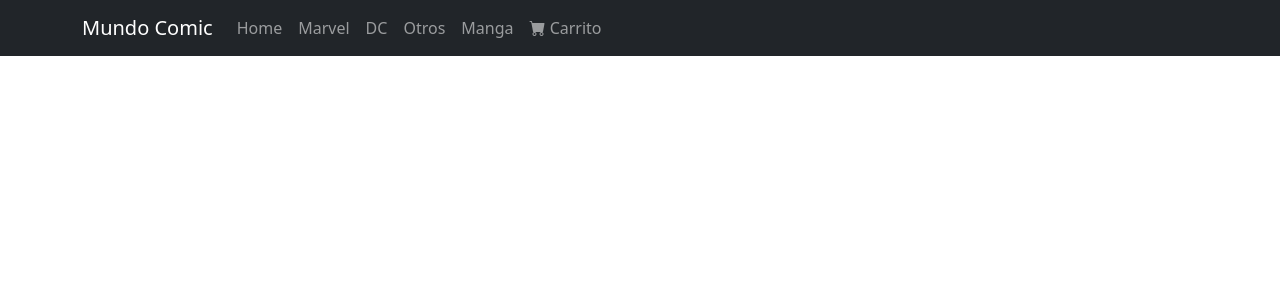
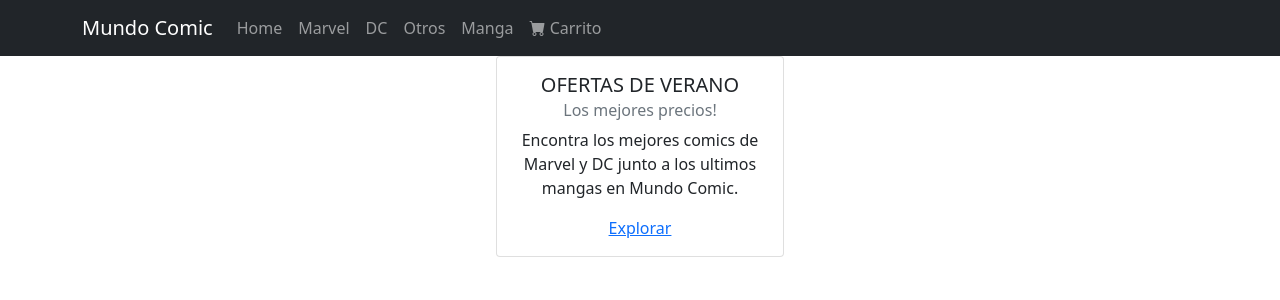
Before and after one commit to gsancineto/eccommerce_coderhouse, a React (Create React App) app: page / in a window 1280 px wide. Shown: the top 300 px of the page. Built offline with nearby package versions, Linux system fonts and the light colour scheme.

Commit message:
itemlist container y cartwidget

```diff
--- a/src/App.js
+++ b/src/App.js
@@ -1,11 +1,12 @@
 import './App.css';
+import ItemListContainer from './components/ItemListContainer';
 import NavBar from './components/NavBar';
 
 function App() {
   return (
     <div className="App">
       <NavBar/>
-
+      <ItemListContainer/>
     </div>
   );
 }
--- /dev/null
+++ b/src/components/CartWidget.js
@@ -0,0 +1,5 @@
+export default function CartWidget(){
+    return(
+        <i class="bi bi-cart-fill"/>
+    )
+}
--- /dev/null
+++ b/src/components/ItemListContainer.js
@@ -0,0 +1,23 @@
+import { Card } from "react-bootstrap"
+
+const cardStyle = {
+    width: '18rem',
+    margin: '0 auto'
+}
+
+export default function ItemListContainer(){
+    return (
+        <div>
+            <Card style={cardStyle}>
+                <Card.Body>
+                    <Card.Title>OFERTAS DE VERANO</Card.Title>
+                    <Card.Subtitle className="mb-2 text-muted">Los mejores precios!</Card.Subtitle>
+                    <Card.Text>
+                        Encontra los mejores comics de Marvel y DC junto a los ultimos mangas en Mundo Comic.
+                    </Card.Text>
+                    <Card.Link href="#sale">Explorar</Card.Link>
+                </Card.Body>
+            </Card>
+        </div>
+    )
+}
--- a/src/components/NavBar.jsx
+++ b/src/components/NavBar.jsx
@@ -1,6 +1,7 @@
 import { Navbar } from "react-bootstrap"
 import { Container } from "react-bootstrap"
 import { Nav } from "react-bootstrap"
+import CartWidget from "./CartWidget"
 
 export default function NavBar(){
     return(
@@ -14,7 +15,7 @@
                 <Nav.Link href="#dc">DC</Nav.Link>
                 <Nav.Link href="#otros">Otros</Nav.Link>
                 <Nav.Link href="#manga">Manga</Nav.Link>
-                <Nav.Link href="#carrito"><i class="bi bi-cart-fill"/> Carrito</Nav.Link>
+                <Nav.Link href="#carrito"><CartWidget/> Carrito</Nav.Link>
                 </Nav>
                 </Container>
             </Navbar>
```
